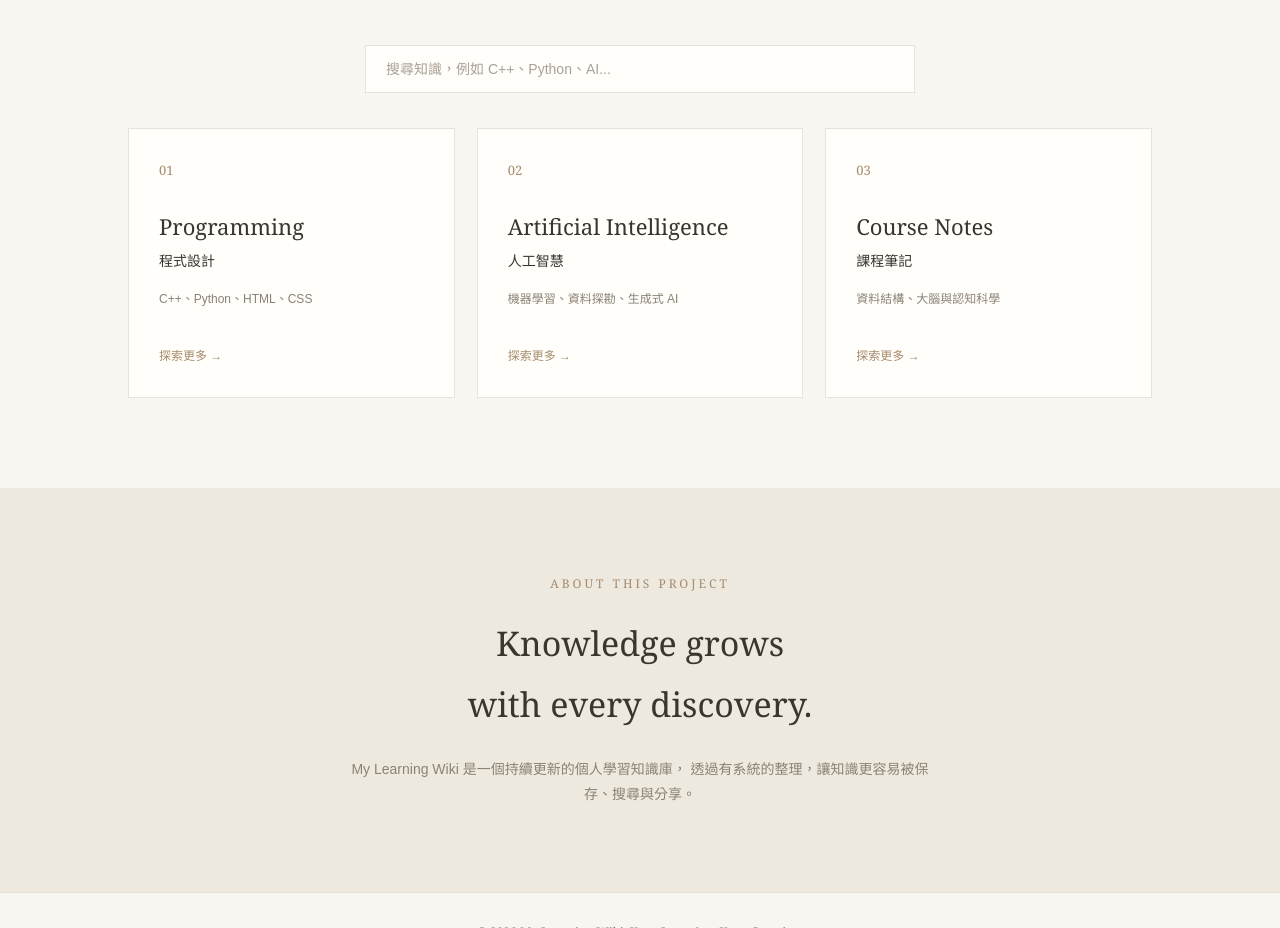
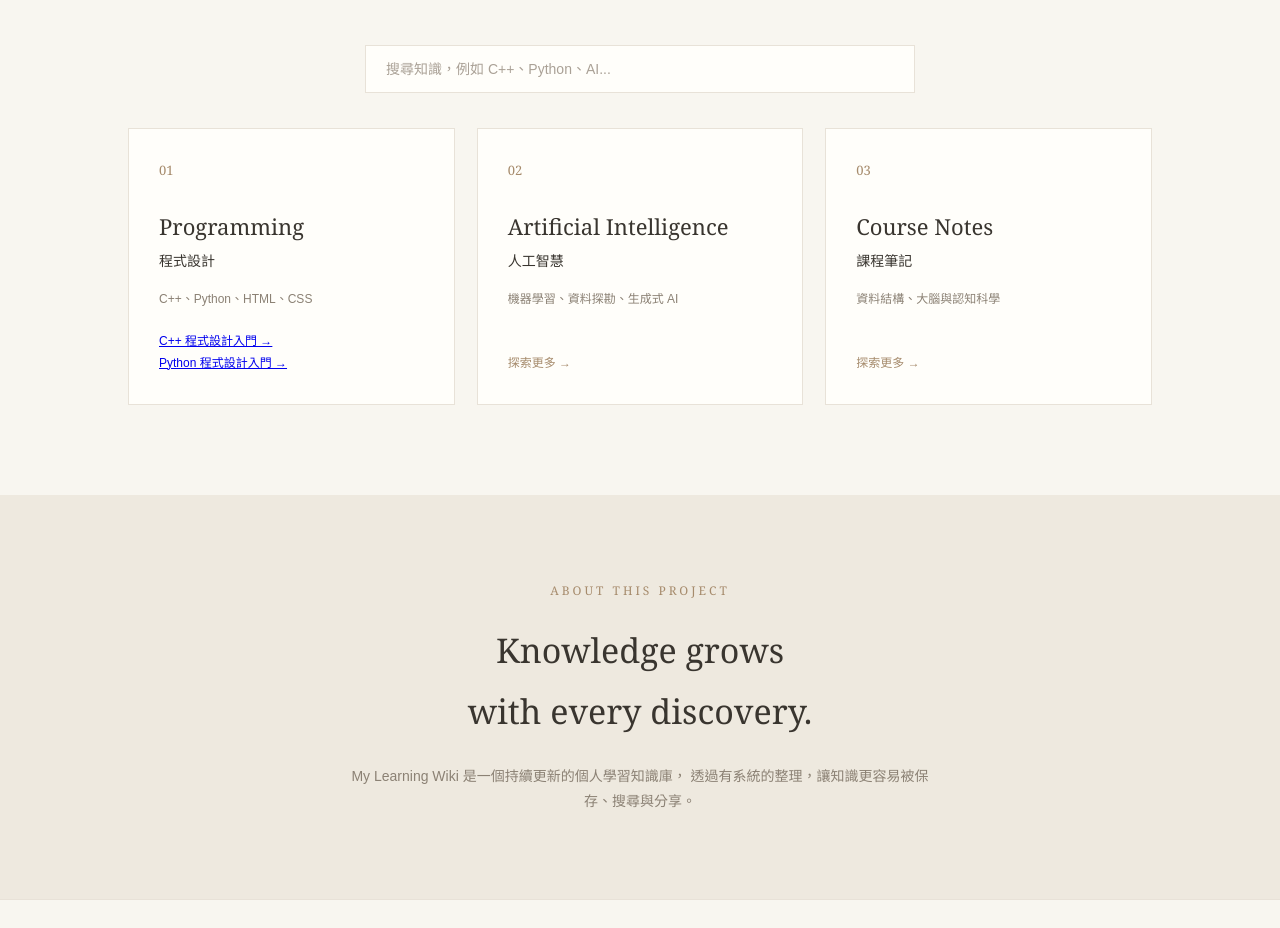
Before and after one commit to pinkychen0717-stack/my-learning-wiki, a plain HTML site: page index.html in a window 1280 px wide. Shown: the part 890-1818 px from the top of the page. Drawn offline with Linux system fonts and the light colour scheme.

Commit message:
Add files via upload

```diff
--- a/index.html
+++ b/index.html
@@ -46,15 +46,25 @@
             </div>
             <!-- 分類卡片 -->
             <div class="category-grid">
-                <a href="article.html?file=wiki/programming/cpp.md" class="category-card">
+                <!-- Programming -->
+                <div class="category-card">
                     <span class="card-number">01</span>
                     <h3>Programming</h3>
                     <p>程式設計</p>
                     <span class="card-description">
                         C++、Python、HTML、CSS
                     </span>
-                    <span class="card-arrow">探索更多 →</span>
-                </a>
+                    <div class="card-arrow">
+                        <a href="article.html?file=wiki/programming/cpp.md">
+                            C++ 程式設計入門 →
+                        </a>
+                        <br>
+                        <a href="article.html?file=wiki/programming/python.md">
+                            Python 程式設計入門 →
+                        </a>
+                    </div>
+                </div>
+                <!-- Artificial Intelligence -->
                 <a href="article.html?file=wiki/ai/machine-learning.md" class="category-card">
                     <span class="card-number">02</span>
                     <h3>Artificial Intelligence</h3>
@@ -64,6 +74,7 @@
                     </span>
                     <span class="card-arrow">探索更多 →</span>
                 </a>
+                <!-- Course Notes -->
                 <a href="article.html?file=wiki/courses/data-structure.md" class="category-card">
                     <span class="card-number">03</span>
                     <h3>Course Notes</h3>
```
